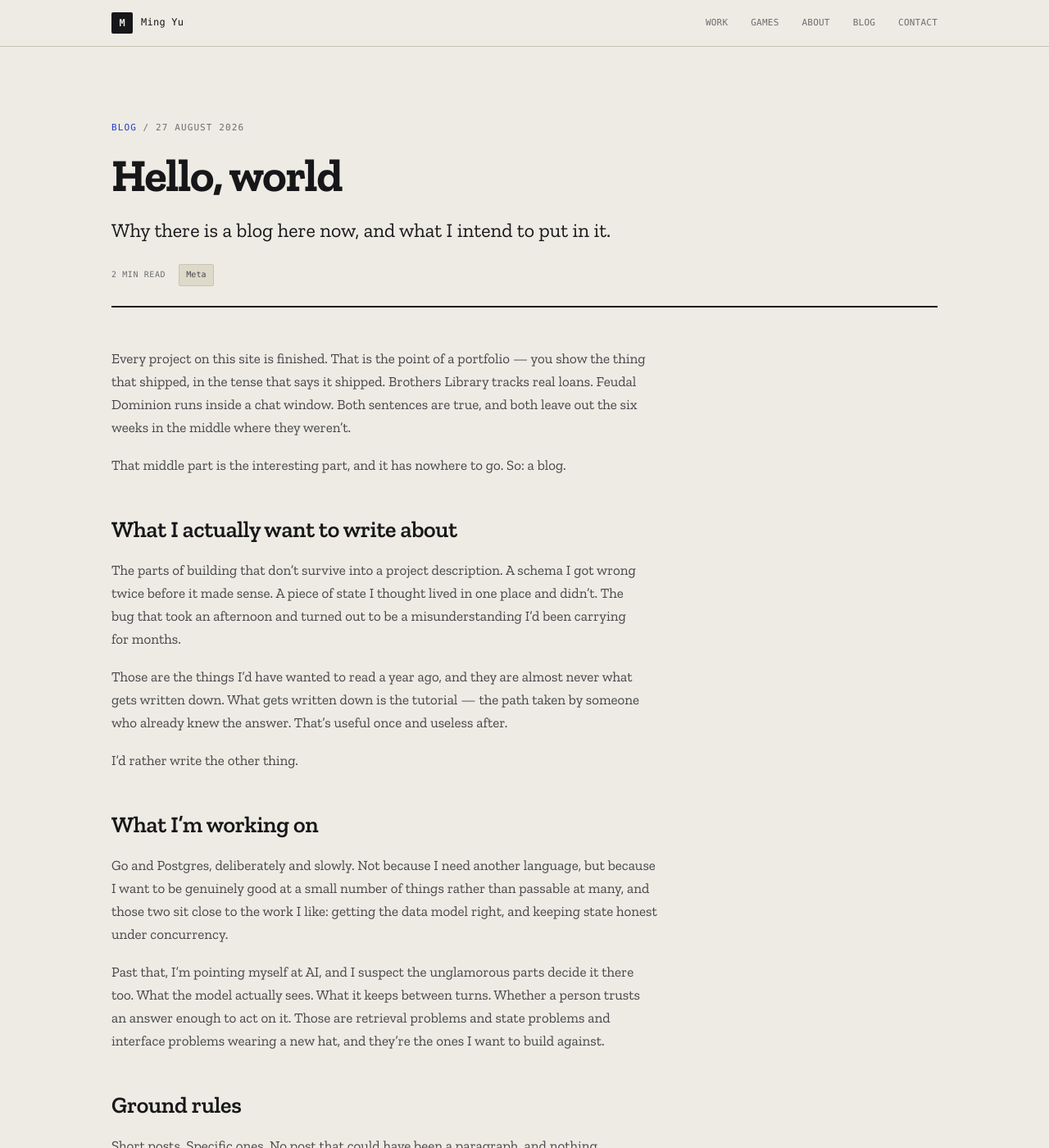
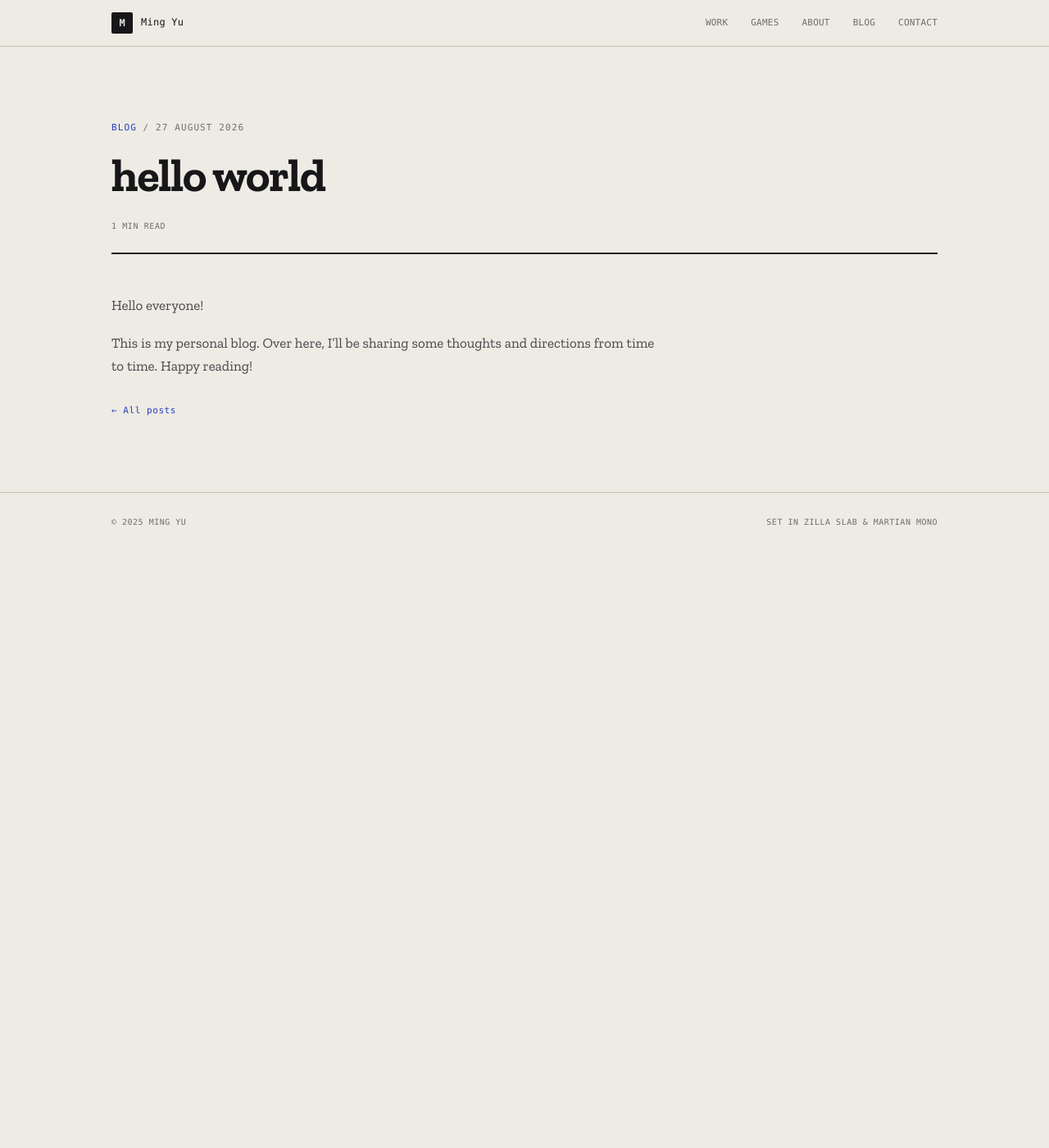
Before and after one commit to mingyyu/mingyyu.github.io, a Jekyll site: the page built from _blog/hello-world.md, in a window 1280 px wide and 1400 px high. Shown: the whole window at 82% size. Built offline with Jekyll 4.4.1, drawn with Linux system fonts in a browser that asks for light colours; some web fonts are replaced; some of the changed text lies outside the part shown.

Commit message:
Update hello world blog post content

```diff
--- a/_blog/hello-world.md
+++ b/_blog/hello-world.md
@@ -1,52 +1,8 @@
 ---
-title: "Hello, world"
+title: "hello world"
 date: 2026-08-27
-description: Why there is a blog here now, and what I intend to put in it.
-tags: [Meta]
-accent: jade
 ---
 
-Every project on this site is finished. That is the point of a portfolio — you
-show the thing that shipped, in the tense that says it shipped. Brothers
-Library tracks real loans. Feudal Dominion runs inside a chat window. Both
-sentences are true, and both leave out the six weeks in the middle where they
-weren't.
+Hello everyone!
 
-That middle part is the interesting part, and it has nowhere to go. So: a blog.
-
-## What I actually want to write about
-
-The parts of building that don't survive into a project description. A schema
-I got wrong twice before it made sense. A piece of state I thought lived in
-one place and didn't. The bug that took an afternoon and turned out to be a
-misunderstanding I'd been carrying for months.
-
-Those are the things I'd have wanted to read a year ago, and they are almost
-never what gets written down. What gets written down is the tutorial — the
-path taken by someone who already knew the answer. That's useful once and
-useless after.
-
-I'd rather write the other thing.
-
-## What I'm working on
-
-Go and Postgres, deliberately and slowly. Not because I need another language,
-but because I want to be genuinely good at a small number of things rather
-than passable at many, and those two sit close to the work I like: getting the
-data model right, and keeping state honest under concurrency.
-
-Past that, I'm pointing myself at AI, and I suspect the unglamorous parts
-decide it there too. What the model actually sees. What it keeps between
-turns. Whether a person trusts an answer enough to act on it. Those are
-retrieval problems and state problems and interface problems wearing a new
-hat, and they're the ones I want to build against.
-
-## Ground rules
-
-Short posts. Specific ones. No post that could have been a paragraph, and
-nothing written to look busy — I'd rather this go quiet for a month than fill
-with restatements of documentation.
-
-If something here is wrong, tell me. The address is
-[on the front page](/#contact), and being corrected is cheaper than being
-confidently mistaken in public for a year.
+This is my personal blog. Over here, I’ll be sharing some thoughts and directions from time to time. Happy reading!
```
